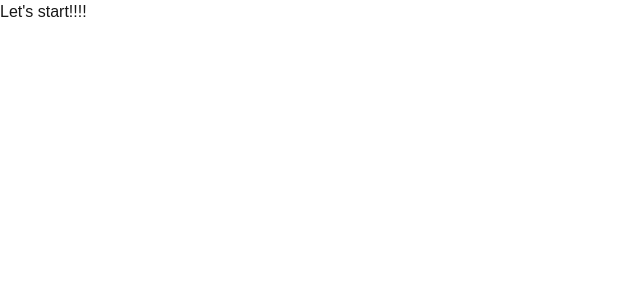
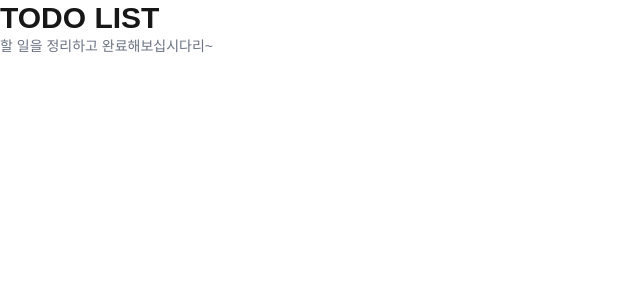
Before and after one commit to Rodgershyeonsik/toy-todo, a Next.js app: page / in a window 1280 px wide. Shown: the top 300 px of the page, without its empty margins (0-640 px from the left). Built offline with nearby package versions, Linux system fonts and the light colour scheme.

Commit message:
feat: add basic header and define todo state and type

```diff
--- a/app/page.tsx
+++ b/app/page.tsx
@@ -1,3 +1,22 @@
+"use client"
+import { useState } from "react";
+
+interface Todo {
+  task: string;
+  isComplete: boolean;
+}
+
 export default function Home() {
-  return 'Let\'s start!!!!';
+  const [todos, setTodos] = useState<Todo[]>([]);
+
+  return (
+    <header>
+      <h1 className="text-3xl font-bold">
+        TODO LIST
+      </h1>
+    <p className="text-sm text-gray-500">
+      할 일을 정리하고 완료해보십시다리~
+    </p>
+    </header>
+  );
 }
```
